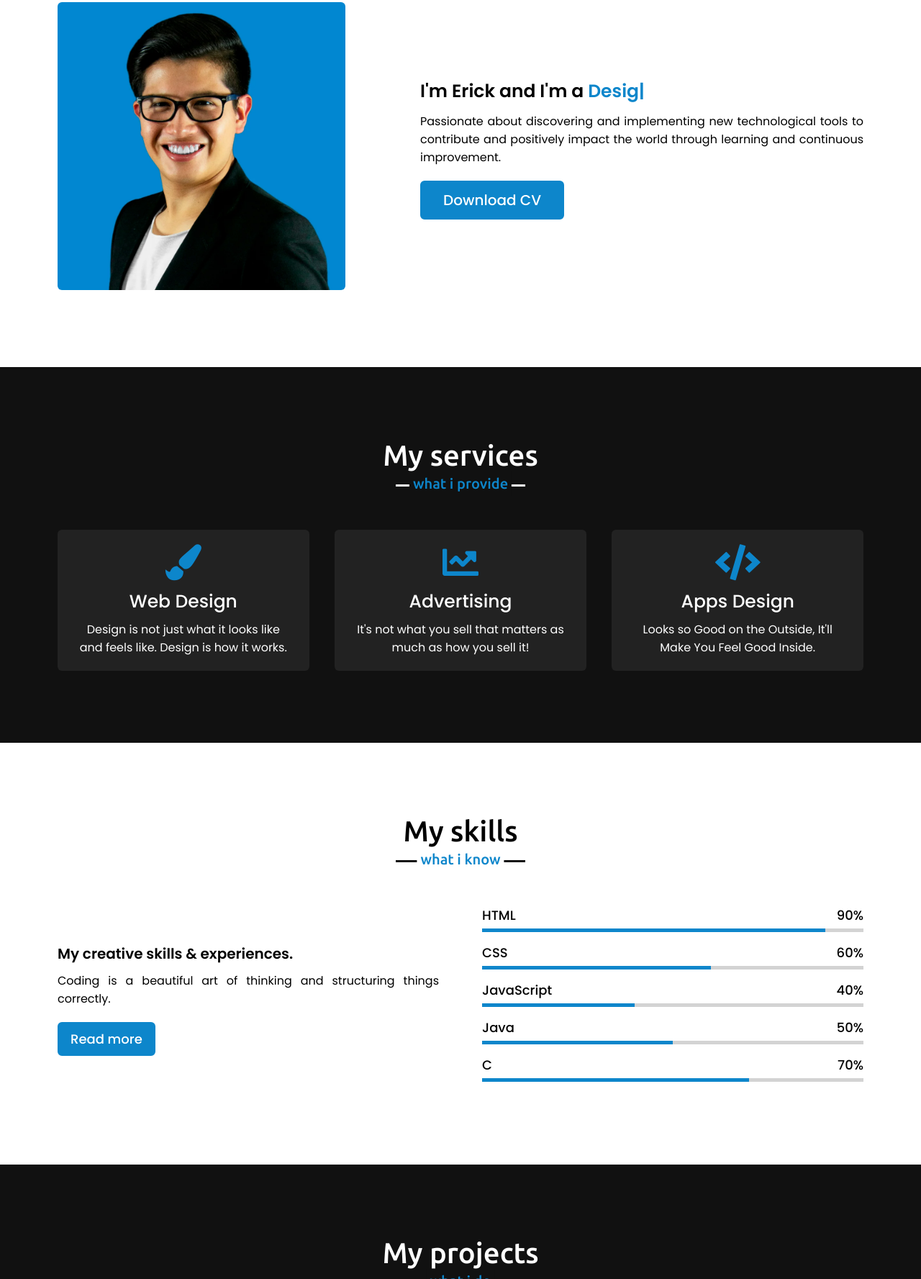
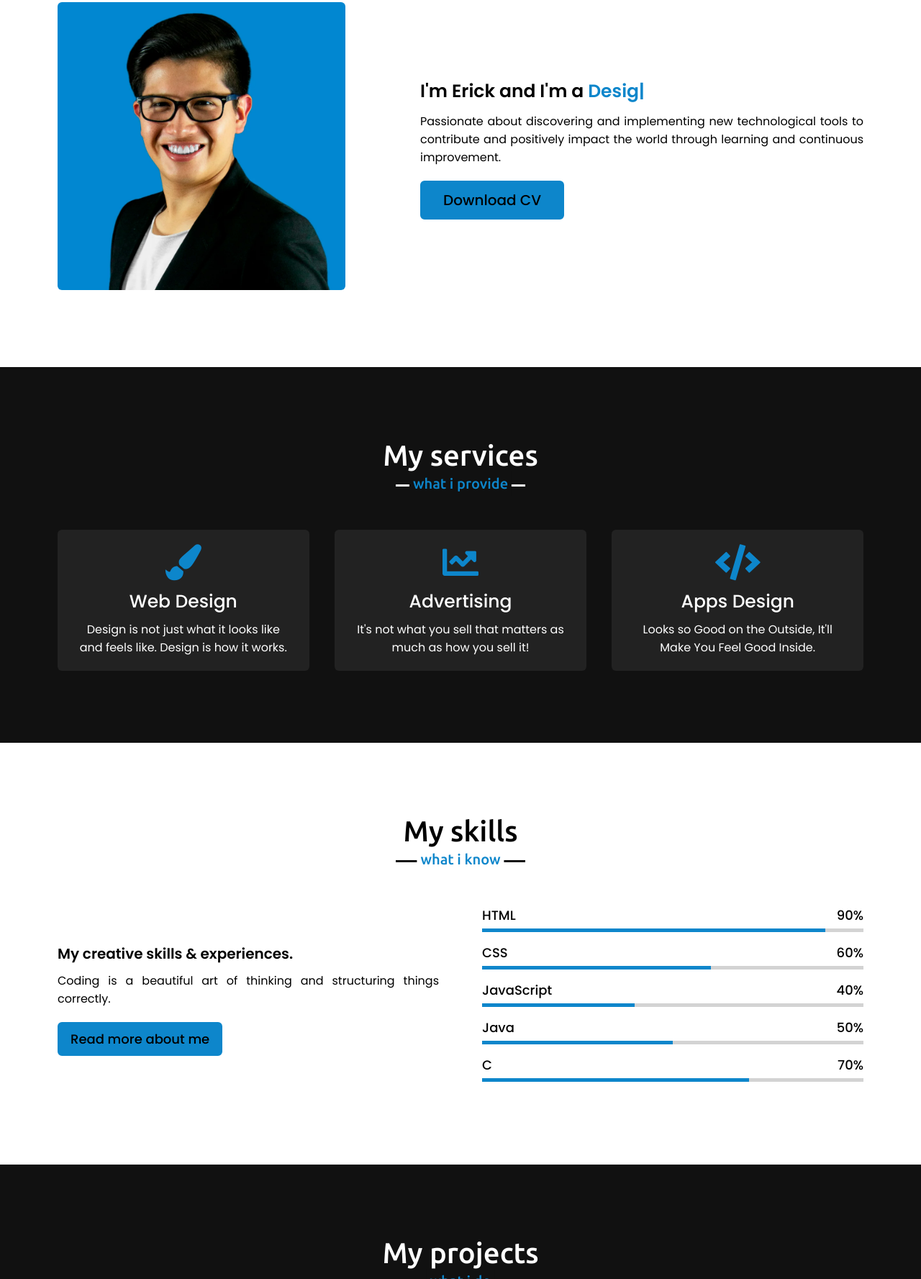
Before and after one commit to erickariasec/erickariasec.github.io, a plain HTML site: page index.html in a window 1280 px wide. Shown: the part 1023-2800 px from the top of the page at 72% size. Drawn offline with nearby package versions, Linux system fonts and the light colour scheme.

Commit message:
Portfolio, erickariasec.github.io, buttons: changing color for a correct contrast ratio

```diff
--- a/css/style.css
+++ b/css/style.css
@@ -131,7 +131,7 @@ html {
 .home .home-content a {
     display: inline-block;
     background: #0d86cb;
-    color: #fff;
+    color: #000;
     font-size: 25px;
     padding: 12px 36px;
     margin-top: 20px;
@@ -220,7 +220,7 @@ section .title::after {
 .about .about-content .right a {
     display: inline-block;
     background: #0d86cb;
-    color: #fff;
+    color: #000;
     font-size: 20px;
     font-weight: 500;
     padding: 10px 30px;
@@ -298,7 +298,7 @@ section .title::after {
 .skills .skills-content .left a {
     display: inline-block;
     background: #0d86cb;
-    color: #fff;
+    color: #000;
     font-size: 18px;
     font-weight: 500;
     padding: 8px 16px;
@@ -495,7 +495,7 @@ button.owl-dot.active {
     width: 100%;
     border: 2px solid #0d86cb;
     background: #0d86cb;
-    color: #fff;
+    color: #000;
     font-size: 20px;
     font-weight: 500;
     border-radius: 6px;
--- a/index.html
+++ b/index.html
@@ -107,7 +107,7 @@
                     <div class="column left">
                         <div class="text">My creative skills & experiences.</div>
                         <p>Coding is a beautiful art of thinking and structuring things correctly.</p>
-                        <a href="https://github.com/erickariasec" target="_blank" aria-label="Read more about Erick Arias at his GitHub page" role="button">Read more</a>
+                        <a href="https://github.com/erickariasec" target="_blank" aria-label="Read more about Erick Arias at his GitHub page" role="button">Read more about me</a>
                     </div>
                     <div class="column right">
                         <div class="bars">
```
